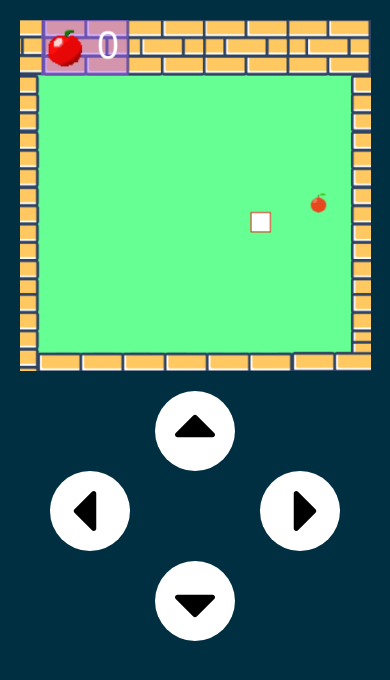
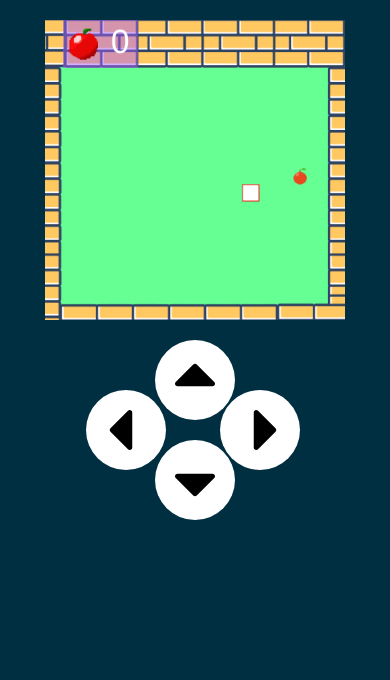
Before and after one commit to eduardonk9999/snake, a plain HTML site: page index.html in a window 390 px wide. Drawn offline with Linux system fonts and the light colour scheme.

Commit message:
Add, ajuste do canvas telas menores

```diff
--- a/css/style.css
+++ b/css/style.css
@@ -22,7 +22,8 @@ span.btn {
 
 @media(max-width: 700px){
   canvas#snake{
-    max-width: 90%;
+    width: 300px;
+    height: 300px;
   }
   span.btn {
     width: 80px;
@@ -40,18 +41,18 @@ span.btn {
 
   span.btnRight {
     position: absolute;
-    right: 50px;
-    top: 80px;
+    right: 90px;
+    top: 50px;
   }
 
   span.btnDown {
     position: absolute;
-    bottom: 0;
-    left: 0;
+    bottom: 70px;
+    left: 0px;
     right: 0;
     margin: 0 auto;
   }
-  span.btnLeft {position: absolute;top: 80px;left: 50px;}
+  span.btnLeft {position: absolute;top: 50px;left: 86px;}
   span.btnUp {position: absolute;left: 0;right: 0;margin: 0 auto;}
 
   span.btn svg {
```
